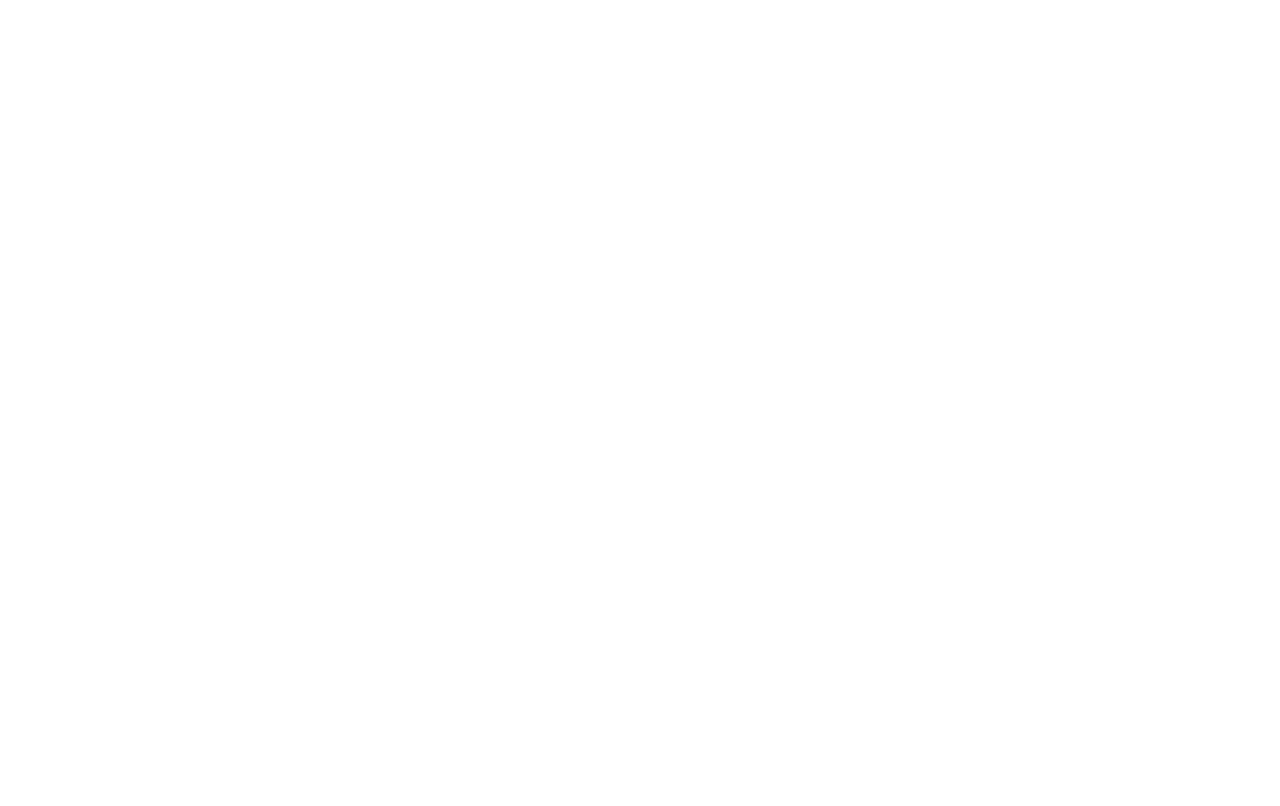
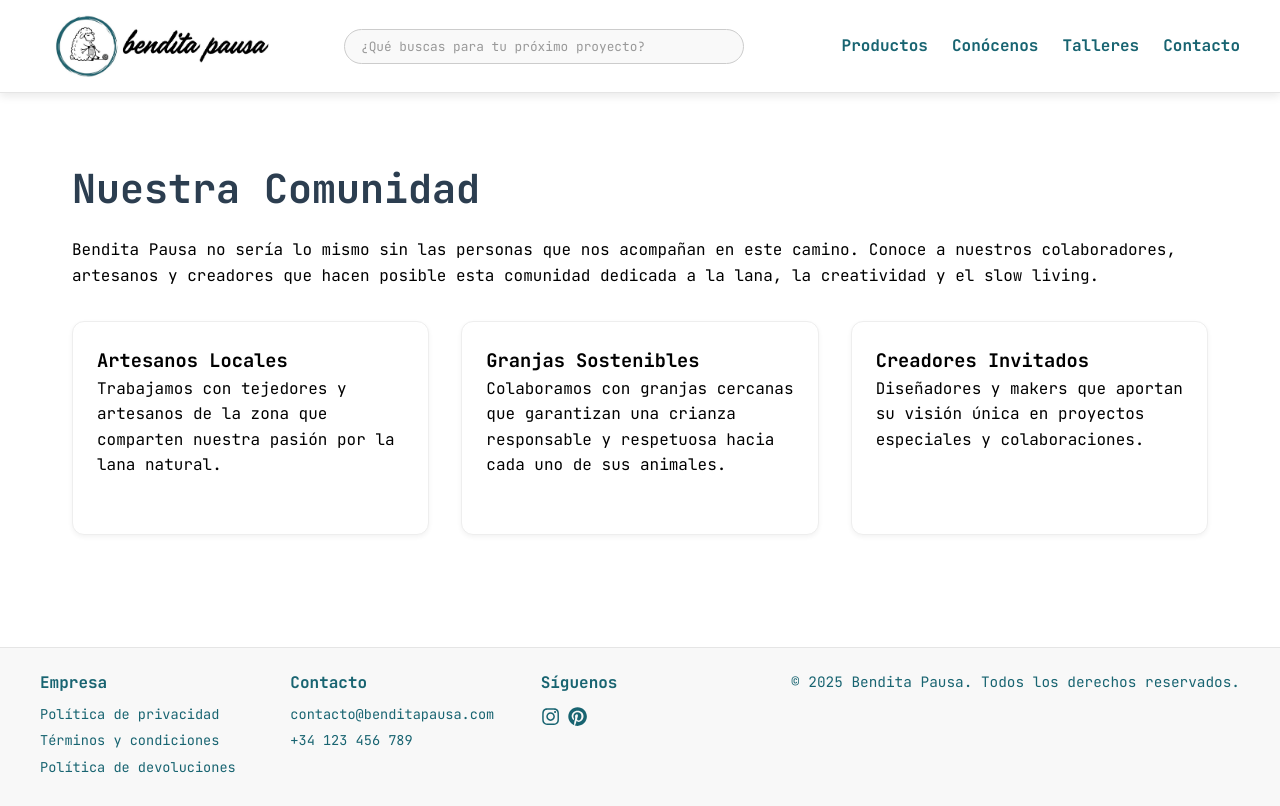
Before and after one commit to EvaBytes/BenditaPausa, a React (Vite) app: page /comunidad in a window 1280 px wide. Before the commit this address had no page. Built offline with nearby package versions, Linux system fonts and the light colour scheme.

Commit message:
Workshops and About us Update

```diff
--- a/src/App.jsx
+++ b/src/App.jsx
@@ -4,6 +4,7 @@ import { Layout } from "./Layout";
 import {Home} from "./pages/Home/Home.jsx";
 import { PrivacyPolicy } from "./pages/Privacy/PrivacyPolicy.jsx";
 import { Workshops } from "./pages/About/Workshops.jsx";
+import { Community } from "./pages/About/Community.jsx";
 
 const App = () => {
   return (
@@ -11,6 +12,7 @@ const App = () => {
       <Route path="/" element={<Layout />}>
         <Route index element={<Home />} />
         <Route path="politica-privacidad" element={<PrivacyPolicy />} />
+        <Route path="comunidad" element={<Community />} />
         <Route path="talleres" element={<Workshops />} />
       </Route>
     </Routes>
--- a/src/components/Header.jsx
+++ b/src/components/Header.jsx
@@ -15,11 +15,23 @@ const Header = () => {
 
   const scrollToContact = (e) => {
     e.preventDefault();
-    const contactElement = document.getElementById('contacto');
+    const contactElement = document.getElementById("contacto");
     if (contactElement) {
       contactElement.scrollIntoView({
-        behavior: 'smooth',
-        block: 'start'
+        behavior: "smooth",
+        block: "start",
+      });
+    }
+    handleNavClick();
+  };
+
+  const scrollToAbout = (e) => {
+    e.preventDefault();
+    const aboutElement = document.getElementById("aboutus");
+    if (aboutElement) {
+      aboutElement.scrollIntoView({
+        behavior: "smooth",
+        block: "start",
       });
     }
     handleNavClick();
@@ -80,23 +92,27 @@ const Header = () => {
             <NavLink href="/">Productos</NavLink>
           </li>
           <li>
-            <NavLink href="/about">Conócenos</NavLink>
+            <NavLink href="#aboutus" onClick={scrollToAbout}>
+              Conócenos
+            </NavLink>
           </li>
           <li>
             <NavLink href="/talleres">Talleres</NavLink>
           </li>
           <li>
-            <NavLink href="#contacto" onClick={scrollToContact}>Contacto</NavLink>
+            <NavLink href="#contacto" onClick={scrollToContact}>
+              Contacto
+            </NavLink>
           </li>
+
           {/* ACTIVAR CUANDO LA TIENDA ESTE LISTA
-
           <li>
             <IconsContainer>
               <FiShoppingCart size={24} aria-label="Carrito" />
               <FiUser size={24} aria-label="Cuenta" />
             </IconsContainer>
-          </li>*/}
-
+          </li>
+          */}
         </NavLinks>
 
         {menuOpen && (
@@ -107,7 +123,7 @@ const Header = () => {
               </NavLink>
             </li>
             <li>
-              <NavLink href="/about" onClick={handleNavClick}>
+              <NavLink href="#aboutus" onClick={scrollToAbout}>
                 Conócenos
               </NavLink>
             </li>
--- /dev/null
+++ b/src/pages/About/Community.jsx
@@ -0,0 +1,32 @@
+import React from "react";
+import { CommunityWrapper } from "../../styles/Community.jsx";
+
+const Community = () => {
+  return (
+    <CommunityWrapper>
+      <h1>Nuestra Comunidad</h1>
+      <p>
+        Bendita Pausa no sería lo mismo sin las personas que nos acompañan en este camino.
+        Conoce a nuestros colaboradores, artesanos y creadores que hacen posible esta comunidad
+        dedicada a la lana, la creatividad y el slow living.
+      </p>
+
+      <div className="collaborator-list">
+        <div className="collaborator">
+          <h3>Artesanos Locales</h3>
+          <p>Trabajamos con tejedores y artesanos de la zona que comparten nuestra pasión por la lana natural.</p>
+        </div>
+        <div className="collaborator">
+          <h3>Granjas Sostenibles</h3>
+          <p>Colaboramos con granjas cercanas que garantizan una crianza responsable y respetuosa hacia cada uno de sus animales.</p>
+        </div>
+        <div className="collaborator">
+          <h3>Creadores Invitados</h3>
+          <p>Diseñadores y makers que aportan su visión única en proyectos especiales y colaboraciones.</p>
+        </div>
+      </div>
+    </CommunityWrapper>
+  );
+};
+
+export { Community };
--- a/src/pages/Home/Home.jsx
+++ b/src/pages/Home/Home.jsx
@@ -19,8 +19,9 @@ const Home = () => {
       </HeroSection>
 
       <ShopCategoriesSection />
-      <AboutUs />
-
+      <section id="aboutus">
+        <AboutUs />
+      </section>
 
       {/* NEWSLETTER */}
       <section className="newsletter-block">
--- /dev/null
+++ b/src/styles/Community.jsx
@@ -0,0 +1,36 @@
+import styled from "styled-components";
+
+export const CommunityWrapper = styled.section`
+  max-width: 1200px;
+  margin: 0 auto;
+  padding: 4rem 2rem;
+
+  h1 {
+    color: #2c3e50;
+    font-size: 2.5rem;
+    margin-bottom: 1rem;
+  }
+
+  p {
+    line-height: 1.6;
+    margin-bottom: 2rem;
+  }
+
+  .collaborator-list {
+    display: grid;
+    grid-template-columns: repeat(auto-fit, minmax(280px, 1fr));
+    gap: 2rem;
+  }
+
+  .collaborator {
+    border: 1px solid #eee;
+    border-radius: 12px;
+    padding: 1.5rem;
+    background: #fff;
+    box-shadow: 0 2px 5px rgba(0, 0, 0, 0.05);
+  }
+
+  .collaborator h3 {
+    margin-top: 0;
+  }
+`;
```
